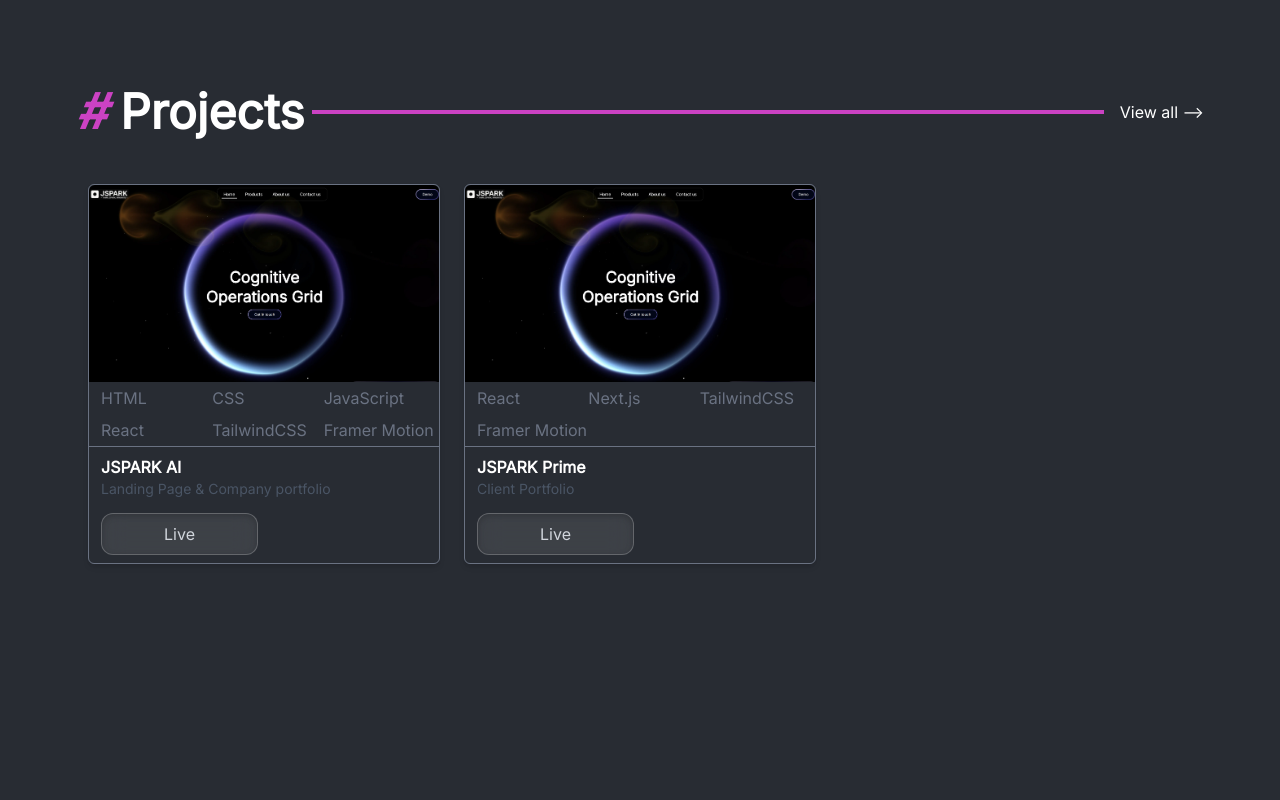
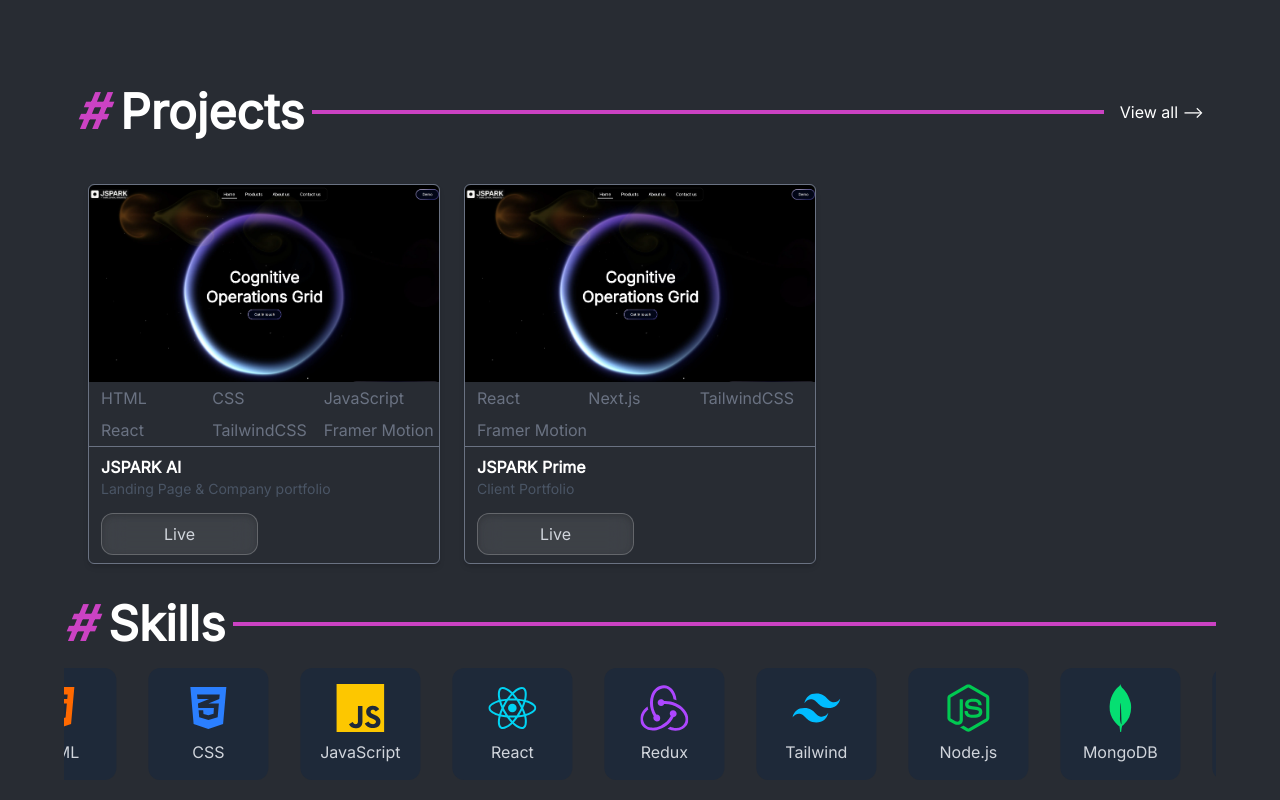
Before and after one commit to Narvdeshwar/portfolio, a React (Vite) app: page / in a window 1280 px wide. Shown: the part 788-1588 px from the top of the page. Before the commit the page ends 1376 px from the top, so only its background shows below. Built offline with nearby package versions, Linux system fonts and the light colour scheme.

Commit message:
Feat : Added Skills section

```diff
--- a/src/components/pages/Home/Homepage.jsx
+++ b/src/components/pages/Home/Homepage.jsx
@@ -10,10 +10,8 @@ function Homepage() {
       <HeroSection />
       <LeftOverlay />
       <ProjectComp />
-
-      {/*
       <SkillsComp />
-      <AboutComp />
+      {/* <AboutComp />
       <ContactComp /> */}
     </>
   );
--- a/src/components/pages/Home/comp/SkillsComp.jsx
+++ b/src/components/pages/Home/comp/SkillsComp.jsx
@@ -32,13 +32,16 @@ export const SkillsComp = () => {
   return (
     <div className="w-[90%] mx-auto flex flex-col gap-6">
       {/* Header */}
-      <div className="flex items-center w-full">
-        <p className="text-5xl font-bold">
-          <span className="text-[#cb42c3] italic"># </span>Skills
-        </p>
-        <p className="w-[50%] bg-[#cb42c3] h-1 ml-2"></p>
+      <div className="flex flex-wrap items-center justify-between gap-4">
+        {/* Title */}
+        <div className="flex items-center flex-1 min-w-[150px]">
+          <p className="text-[clamp(1.5rem,5vw,3rem)] font-semibold">
+            <span className="text-[#cb42c3] italic"># </span>Skills
+          </p>
+          <div className="flex-1 h-1 ml-2 bg-[#cb42c3]"></div>
+        </div>
       </div>
-      <div className="w-full overflow-hidden py-6 relative">
+      <div className="w-full overflow-hidden py-6 relative -mt-10">
         <div className="flex gap-8 animate-scroll">
           {duplicatedSkills.map((skill, index) => (
             <div
```
